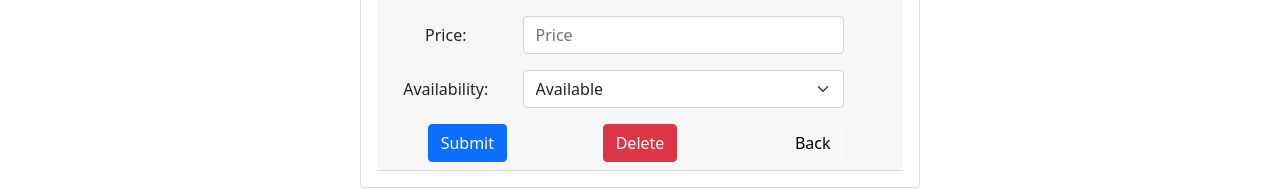
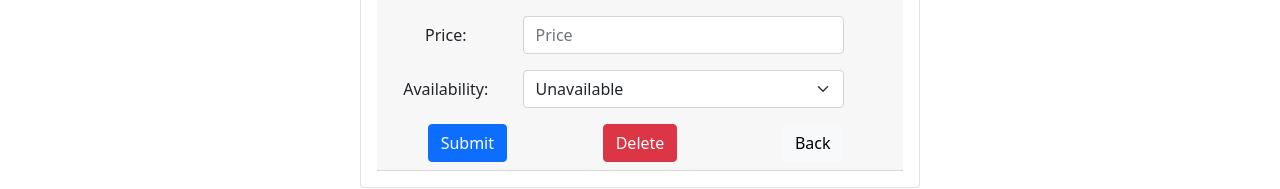
Before and after one commit to helloitsxinyi/ezmarket-client, a React (Create React App) app in the folder client/: page /items/1 in a window 1280 px wide. Shown: the part 437-626 px from the top of the page. Built offline with nearby package versions, Linux system fonts and the light colour scheme; no server answers.

Commit message:
add redirect to main page (temp)

```diff
--- a/client/src/components/Edit.js
+++ b/client/src/components/Edit.js
@@ -6,11 +6,12 @@ import Row from "react-bootstrap/Row";
 import Col from "react-bootstrap/Col";
 import Form from "react-bootstrap/Form";
 import ItemDataService from "../services/ItemDataService";
-import { useParams, Link } from "react-router-dom";
+import { useParams, Link, useNavigate } from "react-router-dom";
 
 function Edit(props) {
   const [item, setItem] = useState({});
   const { id } = useParams();
+  const navigate = useNavigate();
 
   useEffect(() => {
     ItemDataService.retrieve(`http://localhost:8000/items/${id}`)
@@ -25,7 +26,6 @@ function Edit(props) {
   const handleInputChange = (event) => {
     const { name, value } = event.target;
     setItem({ ...item, [name]: value });
-    console.log("change in item ", item);
   };
 
   const submit = () => {
@@ -33,6 +33,8 @@ function Edit(props) {
       (res) => {
         if (res.status == 200) {
           alert("Updated successfully!");
+          // TODO: implement toast to show successful update, else error
+          navigate("/");
         } else {
           alert("There was an error in your update. please try again!");
         }
@@ -112,7 +114,9 @@ function Edit(props) {
                         console.log(item.available);
                       }}
                       name="available"
-                      defaultValue={item.available ? true : false}
+                      value={
+                        item.available === true ? "available" : "unavailable"
+                      }
                       onChange={(e) => {
                         setItem({
                           ...item,
@@ -120,6 +124,7 @@ function Edit(props) {
                             e.target.value === "available" ? true : false,
                         });
                         console.log(item.available);
+                        console.log(e.target.value);
                       }}
                     >
                       <option value="available">Available</option>
@@ -144,7 +149,7 @@ function Edit(props) {
                       <Button variant="light" type="">
                         Back
                       </Button>
-                    </Link>{" "}
+                    </Link>
                   </Col>
                 </Row>
               </Card.Header>
```
